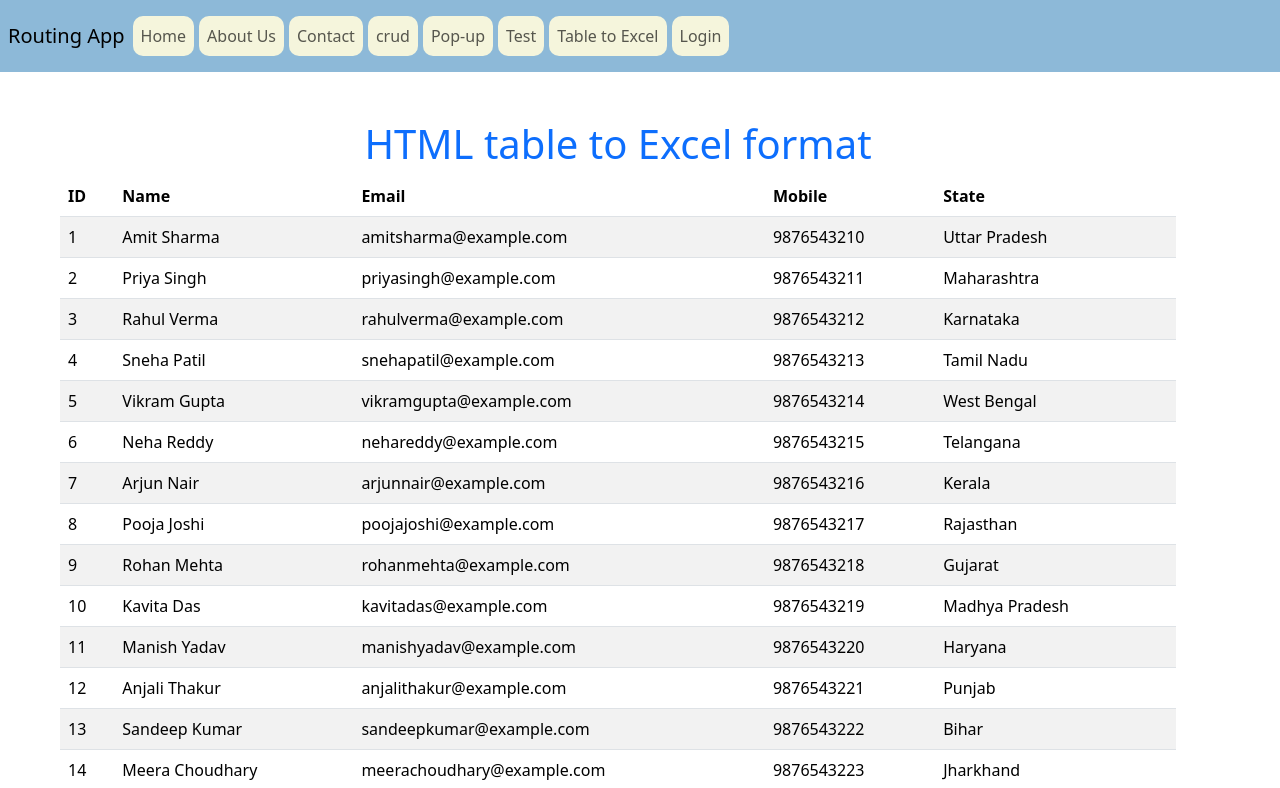
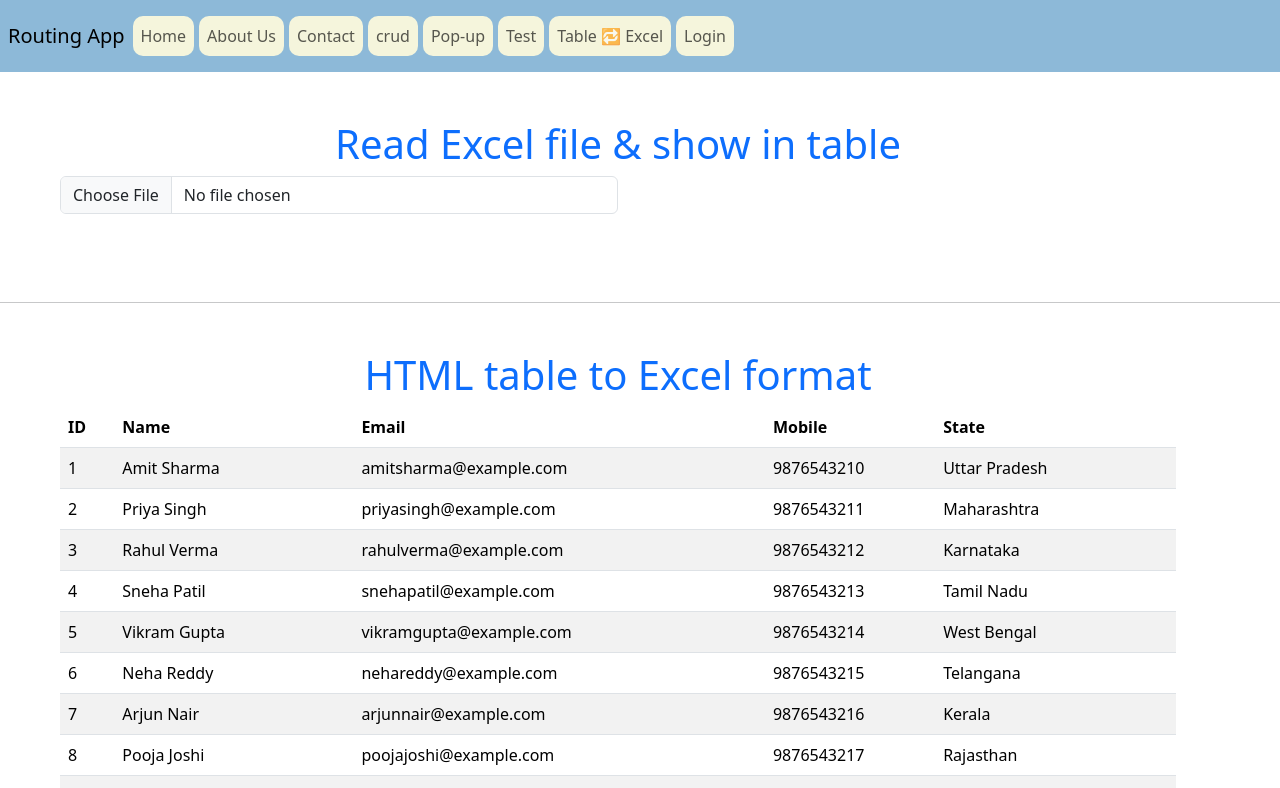
Before and after one commit to dropmailtosharan1/Real-Time-Tasks, an Angular app: page /table-to-excel in a window 1280 px wide. Shown: the top 788 px of the page. Built offline with nearby package versions, Linux system fonts and the light colour scheme.

Commit message:
excel to table updated

```diff
--- a/src/app/components/header/header.component.html
+++ b/src/app/components/header/header.component.html
@@ -36,7 +36,7 @@
         <a class="nav-link" [routerLink]="['/test1']">Test</a>
       </li>
       <li class="nav-item">
-        <a  class="nav-link" [routerLink]="['/table-to-excel']">Table to Excel</a>
+        <a  class="nav-link" [routerLink]="['/table-to-excel']">Table 🔁 Excel</a>
       </li>
       <li class="nav-item">
         <a class="nav-link" [routerLink]="['/login']">Login</a>
--- a/src/app/components/table-to-excel/table-to-excel.component.html
+++ b/src/app/components/table-to-excel/table-to-excel.component.html
@@ -1,6 +1,37 @@
+<div class="container m-5">
+  <h1 class="text-primary text-center">Read Excel file & show in table</h1>
+  <input
+    type="file"
+    class="form-control w-50"
+    (change)="readExcelFile($event)"
+  />
+
+  <table class="table table-striped" *ngIf="userData.length > 0">
+   <thead>
+    <tr>
+        <th>ID</th>
+        <th>Name</th>
+        <th>Email</th>
+        <th>Mobile</th>
+        <th>State</th>
+      </tr>
+   </thead>
+   <tbody>
+    <tr *ngFor="let user of userData">
+        <td>{{user.ID}}</td>
+        <td>{{ user.Name }}</td>
+        <td>{{ user.Email }}</td>
+        <td>{{ user.Mobile }}</td>
+        <td>{{ user.State }}</td>
+    </tr>
+   </tbody>
+  </table>
+</div>
+
+<br />
+<hr />
 <div class="container m-5">
   <h1 class="text-primary text-center">HTML table to Excel format</h1>
-
   <table class="table table-striped" #table *ngIf="users.length > 0">
     <thead>
       <tr>
@@ -13,13 +44,15 @@
     </thead>
     <tbody>
       <tr *ngFor="let user of users">
-                <td>{{user.id}}</td>
-                <td>{{user.name}}</td>
-                <td>{{user.email}}</td>
-                <td>{{user.mobile}}</td>
-                <td>{{user.state}}</td>
+        <td>{{ user.id }}</td>
+        <td>{{ user.name }}</td>
+        <td>{{ user.email }}</td>
+        <td>{{ user.mobile }}</td>
+        <td>{{ user.state }}</td>
       </tr>
     </tbody>
   </table>
-    <button class="btn btn-primary float-end" (click)="convertExcel()">Download Excel</button>
+  <button class="btn btn-primary float-end" (click)="convertExcel()">
+    Download Excel
+  </button>
 </div>
--- a/src/app/components/table-to-excel/table-to-excel.component.ts
+++ b/src/app/components/table-to-excel/table-to-excel.component.ts
@@ -11,6 +11,8 @@
 })
 export class TableToExcelComponent {
   @ViewChild('table', { static: false }) table!: ElementRef;
+
+  userData:any[] = [];
 
   users = [
     {
@@ -155,6 +157,23 @@
     },
   ];
 
+  readExcelFile(event:any){
+    console.log(event.target.files[0]);
+    const file = event.target.files[0];
+    let reader = new FileReader();
+    reader.readAsArrayBuffer(file);
+
+    reader.onload= () =>{
+      let data = reader.result;
+    let workbook =  xls.read(data, {type:'array'});
+     const sheet1 = workbook.SheetNames[0];
+     const worksheet = workbook.Sheets[sheet1];
+    this.userData= xls.utils.sheet_to_json(worksheet, {raw:true});
+    console.log(this.userData);
+
+    }
+  }
+
   convertExcel() {
     const xlWorkbook = xls.utils.table_to_book(this.table.nativeElement);
     xls.writeFile(xlWorkbook, 'users.xlsx', {
```
Lines whose indentation alone changed are shown as unchanged.
